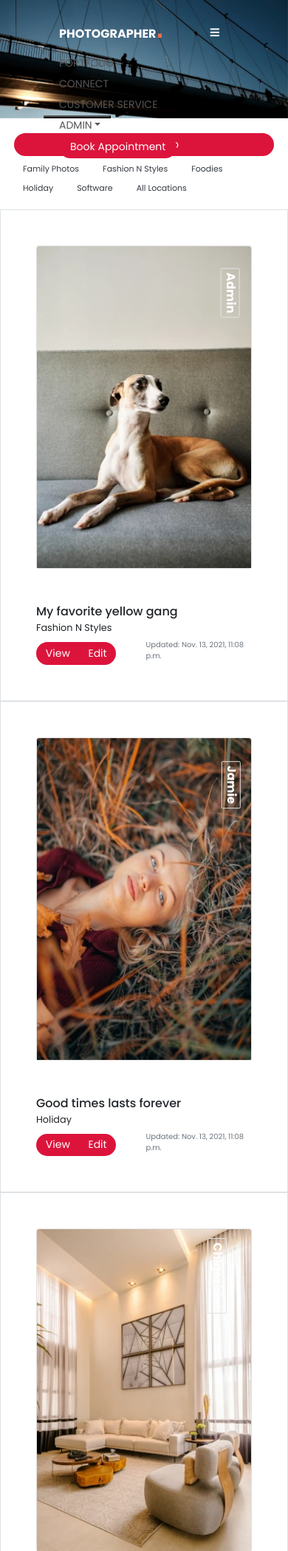
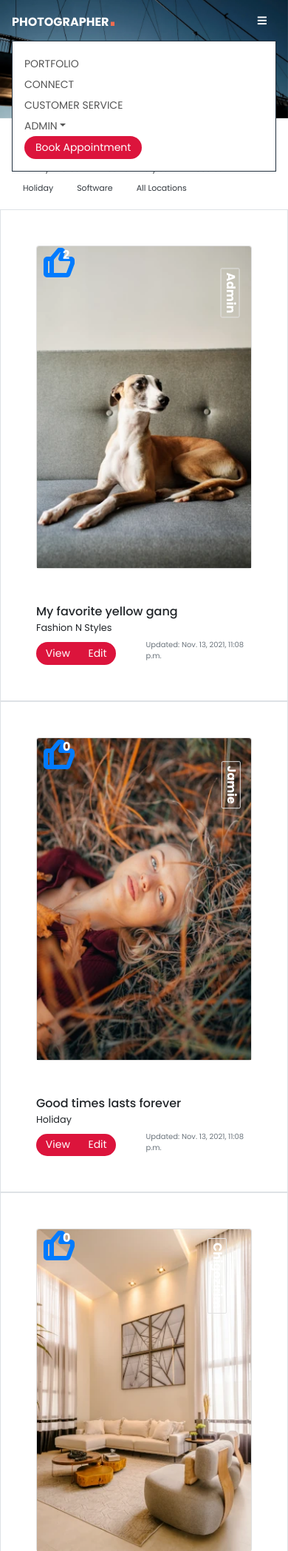
Before and after one commit to ai-dev-official/Photographer-Web-App-in-Django, a Django app: page / in a window 390 px wide, after a click that opens the changed part. Shown: the top 2097 px of the page at 74% size. Run offline with Django 3.2, Linux system fonts and the light colour scheme; a user stored in the database is signed in; data comes from the database, SQL or seed files in the repository; both versions use the stored data as it was after the commit; some libraries are stand-ins or nearby versions.

Commit message:
Added Responsiveness

```diff
--- a/accounts/urls.py
+++ b/accounts/urls.py
@@ -6,10 +6,10 @@
 app_name = 'accounts'
 
 urlpatterns = [
-    path('signup/', views.signup, name='signup'),
+    path('signup/', signup, name='signup'),
     path('edit_profile/', UserEditView.as_view(), name='edit_profile'),
     #path('profile/<int:pk>/', ProfilePageView.as_view(), name='show_profile'),
-    path('myprofile/', views.get_or_create_profile, name='myprofile'),
-    path('myprofile/', views.myprofile, name='myprofile'),
+    path('myprofile/', get_or_create_profile, name='myprofile'),
+    path('myprofile/', myprofile, name='myprofile'),
     path("customer_service", views.contact, name="customer_service"),
 ]
--- a/photos/models.py
+++ b/photos/models.py
@@ -66,7 +66,7 @@
         return self.likes.count()
 
     def __str__(self):
-        return self.title + ' | ' + str(self.category)
+        return self.title + ' | ' + str(self.author)
 
     def get_absolute_url(self):
         return reverse('photo', args=[str(self.id)])
--- a/photos/urls.py
+++ b/photos/urls.py
@@ -1,15 +1,15 @@
 from django.urls import path
 from . import views
-from .views import editPhoto, deletePhoto, likeView, PhotoDetailView
+from .views import editPhoto, deletePhoto, likeView, viewPhoto # PhotoDetailView
 
 
 urlpatterns = [
     path('', views.gallery, name='gallery'),
     #path('photo/<str:pk>', views.viewPhoto, name='photo'),
-    path('photo/<int:pk>', views.PhotoDetailView.as_view(), name='photo'),
+    #path('photo/<int:pk>', PhotoDetailView.as_view(), name='photo'),
     path('add/', views.addPhoto, name='add'),
     path('<int:pk>/edit/', editPhoto.as_view(), name='photo_edit'),
     path('<int:pk>/delete/', deletePhoto.as_view(), name='photo_delete'),
-    path('<int:pk>/', views.viewPhoto, name='photo'),
-    path('like/<int:pk>', views.likeView, name='like_photo'),
+    path('photo/<int:pk>/', viewPhoto, name='photo'),
+    path('like/<int:pk>', likeView, name='like_photo'),
 ]
--- a/photos/views.py
+++ b/photos/views.py
@@ -1,7 +1,7 @@
 from django.shortcuts import render, redirect, get_object_or_404
 from .models import Category, Photo
 from django.contrib.auth.mixins import LoginRequiredMixin, UserPassesTestMixin
-from django.views.generic.edit import UpdateView, DeleteView
+from django.views.generic import UpdateView, DetailView, DeleteView
 from django.urls import reverse, reverse_lazy
 from django.contrib.auth.decorators import login_required
 from django.http import HttpResponseRedirect
@@ -12,7 +12,7 @@
     #photo = Photo.objects.get(id=pk)
     photo = get_object_or_404(Photo, id=request.POST.get('photo_id'))
     photo.likes.add(request.user)
-    return HttpResponseRedirect(reverse('photo', args=[pk]))
+    return HttpResponseRedirect(reverse('photo', args=[str(pk)]))
 
 @login_required
 def gallery(request):
@@ -27,22 +27,33 @@
     return render(request, 'photos/gallery.html', context)
 
 
-class PhotoDetailView(DeleteView):
-    model = Photo
-    template_name = 'photos/photo.html'
+# class PhotoDetailView(DetailView):
+#     model = Photo
+#     template_name = 'photos/photo.html'
 
-    def get_context_data(self, *args, **kwargs):
-        categories = Category.objects.all()
-        context = super(PhotoDetailView, self).get_context_data
-        stuff = get_object_or_404(Photo, id=self.kwargs['pk'])
-        total_likes = stuff.total_likes()
-        context = {'total_likes': total_likes}
-        return context
+#     def get_context_data(self, *args, **kwargs):
+#         cat_menu = Category.objects.all()
+#         context = super(PhotoDetailView, self).get_context_data
+
+
+#         stuff = get_object_or_404(Photo, id=self.kwargs['pk'])
+#         total_likes = stuff.total_likes()
+#         context = {
+#             "cat_menu" : cat_menu,
+#             "total_likes" : total_likes
+#         }
+#         return context
 
 @login_required
 def viewPhoto(request, pk):
     photo = Photo.objects.get(id=pk)
-    return render(request, 'photos/photo.html', {'photo': photo})
+    stuff = get_object_or_404(Photo, id=pk)
+    total_likes = stuff.total_likes()
+
+    context = {
+            "total_likes" : total_likes
+        }
+    return render(request, 'photos/photo.html', {'photo': photo, 'total_like': total_likes})
 
 @login_required
 def addPhoto(request):
--- a/static/css/custom.css
+++ b/static/css/custom.css
@@ -36,6 +36,57 @@
     border: none;
   }
 
+  .imag-likes {
+    position: absolute;
+    top: 0;
+    left: 0;
+    max-width: 120px;
+    padding: 0 5px;
+    text-align: center;
+    font-weight: 700;
+    font-size: 3rem;
+    color: #007bff;
+    border-radius: 50%;
+
+}
+
+.ph-likes {
+  color: #007bff;
+  font-size: 1.5rem;
+}
+
+.ph-like {
+  color: inherit;
+  font-size: 2rem;
+  font-weight: 700;
+}
+
+.ph-click {
+  width: 50px;
+  height: 50px;
+  border: none;
+  border-radius: 50%;
+}
+
+.imag-count {
+  position: absolute;
+  top: 0;
+  left: 30px;
+  max-width: 120px;
+  padding: 0 5px;
+  text-align: center;
+  font-weight: 700;
+  font-size: 1rem;
+  color: #ffffff;
+  border-radius: 50%;
+
+}
+
+  button .bx {
+      font-size: 2rem;
+  }
+
+
   #comment-preview, #id_honeypot, #div_id_honeypot {
     display: none;
   }
@@ -61,22 +112,18 @@
 }
 
 
-.navbar {
-  background-color: #fff0;
-  color: var(--light-color);
-  padding-left: 5rem;
-  padding-right: 5rem;
-  padding-top: 2rem;
-  /* -webkit-box-shadow: 0 1px 4px rgba(146, 161, 176, 0.15);
-  -moz-box-shadow: 0 1px 4px rgba(146, 161, 176, 0.15);
-  box-shadow: 0 1px 4px rgba(146, 161, 176, 0.15); */
-  }
 
 
   .nav-item .active {
     position: relative;
     color: var(--dark-color);
 }
+
+.navbar {
+ background-color: var(--light-color);
+ color: var(--dark-color);
+  }
+
 
 /* .nav-item .active::before {
 
@@ -857,6 +904,29 @@
 
   @media screen and ( min-width: 200px){
 
+    .navbar {
+      background-color: #fff0;
+      color: var(--light-color);
+      padding-left: 1rem;
+      padding-right: 1rem;
+      padding-top: 1rem;
+  }
+
+  .show{
+    background-color: var(--light-color);
+    color: var(--dark-color);
+    padding: 1rem;
+    width: 100%;
+    border: 1px solid var(--dark-color);
+  }
+
+  .sticky {
+
+    background: #fff;
+    color: #555;
+    box-shadow: 0 5px 20px rgba(0, 0, 0,0.05);
+  }
+
     #logo {
       font-size: 16px;
       letter-spacing: 0;
@@ -1011,4 +1081,11 @@
       padding-top: 2rem !important;
     }
 
+    .navbar {
+      padding-left: 5rem;
+      padding-right: 5rem;
+      padding-top: 2rem;
+      }
+
+
   }
--- a/templates/base.html
+++ b/templates/base.html
@@ -59,7 +59,7 @@
                 data-bs-toggle="dropdown">Account</a>
             <div class="dropdown-menu dropdown-menu-end">
               <a class="dropdown-item" href="{% url 'login' %}" class="btn btn-st btn-outline-secondary">Login</a>
-              <a class="dropdown-item" href="{% url 'signup' %}" role="button">Sign up</a>
+              <a class="dropdown-item" href="{% url 'accounts:signup' %}" role="button">Sign up</a>
            </div>
         </ul>
           {% endif %}
--- a/templates/photos/gallery.html
+++ b/templates/photos/gallery.html
@@ -78,6 +78,8 @@
         <div class="bg-image hover-overlay ripple" data-mdb-ripple-color="light">
           <img src="{{photo.image.url}}" class="img-fluid card-img-top imag-thumbnail" />
           <small class="imag-author">{{photo.author}}</small>
+          <i class='imag-likes bx bx-like' ></i>
+          <small class="imag-count">{{ photo.total_likes }}</small>
           <a href="{% url 'photo' photo.id %}">
             <div class="mask" style="background-color: rgba(251, 251, 251, 0.15)"></div>
           </a>
```
Also changed, not shown: templates/photos/photo.html (+5 -4 lines), db.sqlite3.
